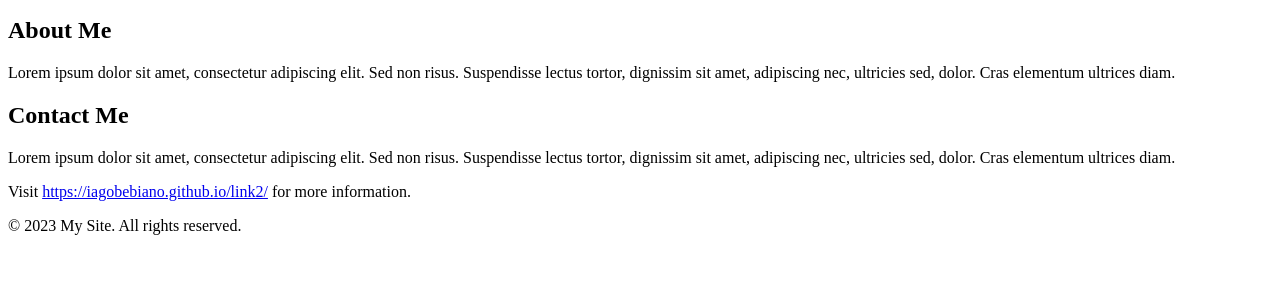
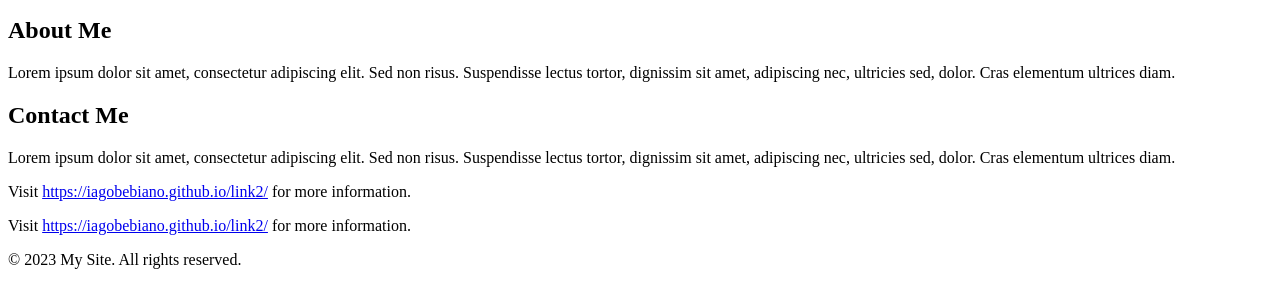
Before and after one commit to IagoBebiano/link1, a plain HTML site: page index.html in a window 1280 px wide. Shown: the part 119-426 px from the top of the page. Drawn offline with Linux system fonts and the light colour scheme.

Commit message:
Update index.html

```diff
--- a/index.html
+++ b/index.html
@@ -1,7 +1,7 @@
 <!DOCTYPE html>
 <html lang="en">
 <head>
-  <title>Simple HTML Site</title>
+  <title>LINK 1</title>
 </head>
 <body>
   <h1>Welcome to My Site</h1>
@@ -14,6 +14,7 @@
   <p>Lorem ipsum dolor sit amet, consectetur adipiscing elit. Sed non risus. Suspendisse lectus tortor, dignissim sit amet, adipiscing nec, ultricies sed, dolor. Cras elementum ultrices diam.</p>
 
   <p>Visit <a href="https://iagobebiano.github.io/link2/">https://iagobebiano.github.io/link2/</a> for more information.</p>
+  <p>Visit <a href="https://iagobebiano.github.io/link3/">https://iagobebiano.github.io/link2/</a> for more information.</p>
 
   <footer>
     <p>&copy; 2023 My Site. All rights reserved.</p>
```
